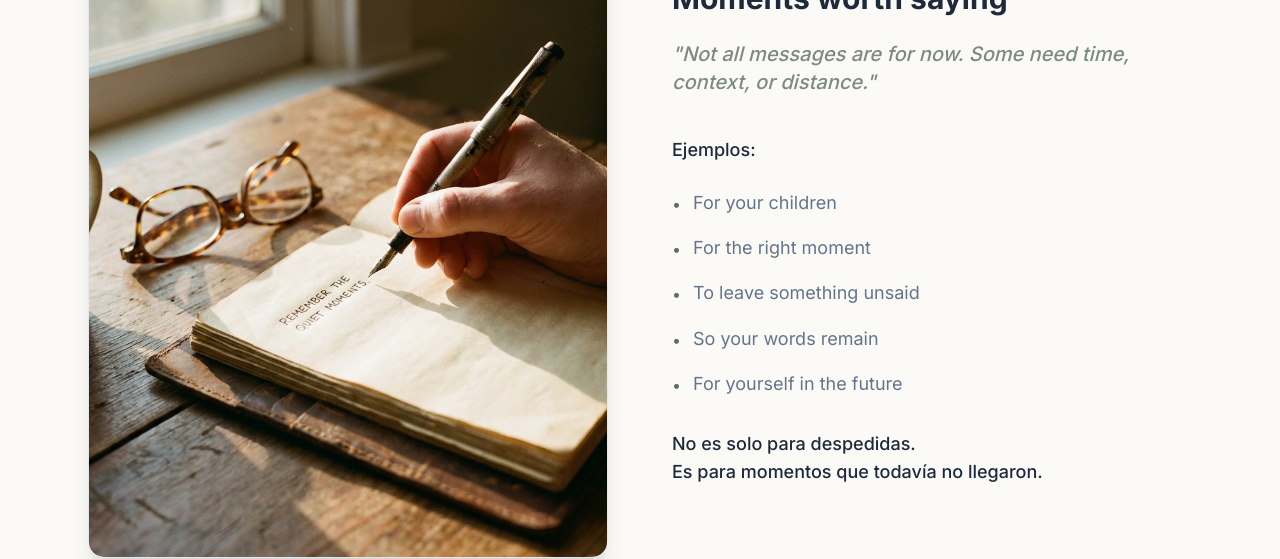
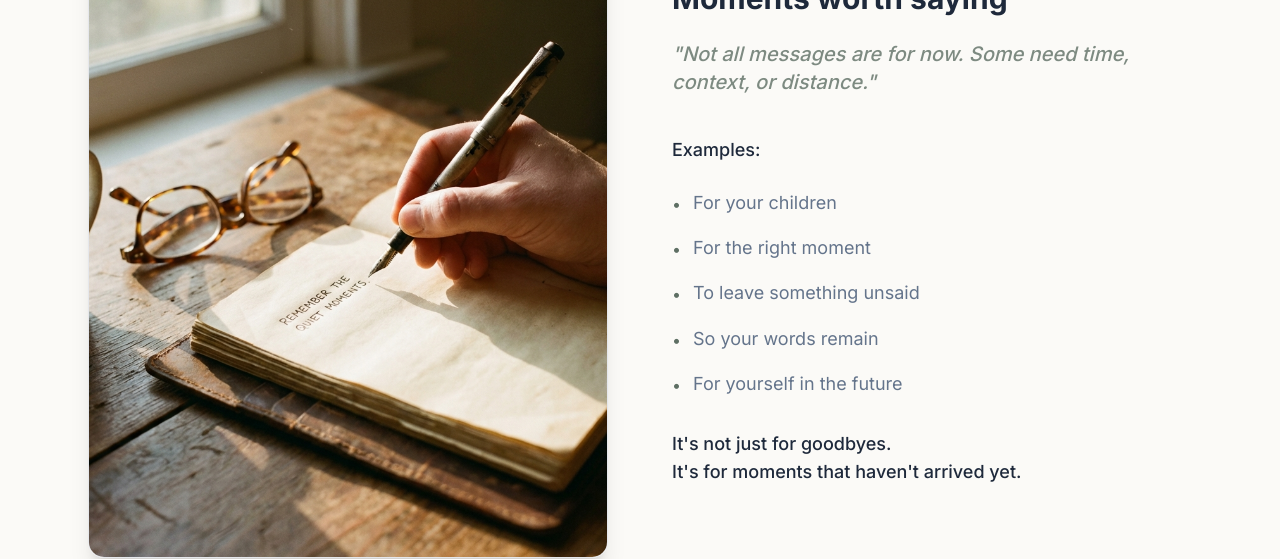
Before and after one commit to danielfernandezesnal/voiceforlater, a Next.js app: page /en in a window 1280 px wide. Shown: the part 1320-1879 px from the top of the page. Built offline with nearby package versions, Linux system fonts and the light colour scheme; no server answers.

Commit message:
feat(i18n): localize landing page hardcoded strings

```diff
--- a/app/[locale]/page.tsx
+++ b/app/[locale]/page.tsx
@@ -148,7 +148,7 @@ export default async function LocaleHomePage({
                         <p className="text-xl text-primary italic font-medium mb-10 opacity-80">
                             &quot;{dict.landing.uses.subtitle}&quot;
                         </p>
-                        <p className="text-lg mb-6 font-medium">Ejemplos:</p>
+                        <p className="text-lg mb-6 font-medium">{dict.landing.uses.examples_label}</p>
                         <ul className="space-y-4">
                             {dict.landing.uses.items.map((item, i) => (
                                 <li key={i} className="flex items-start gap-3">
@@ -159,9 +159,8 @@ export default async function LocaleHomePage({
                                 </li>
                             ))}
                         </ul>
-                        <p className="text-lg mt-8 font-medium">
-                            No es solo para despedidas.<br />
-                            Es para momentos que todavía no llegaron.
+                        <p className="text-lg mt-8 font-medium whitespace-pre-line">
+                            {dict.landing.uses.closing}
                         </p>
                     </div>
                 </div>
@@ -288,7 +287,7 @@ export default async function LocaleHomePage({
                         {/* Free Plan */}
                         <div className="bg-card p-8 rounded-2xl border border-border shadow-sm flex flex-col">
                             <h3 className="text-xl font-bold mb-2">{dict.landing.pricing.free.title}</h3>
-                            <div className="text-3xl font-bold mb-6">USD 0</div>
+                            <div className="text-3xl font-bold mb-6">{dict.landing.pricing.free.price}</div>
                             <ul className="space-y-4 mb-8 text-left flex-1">
                                 {dict.landing.pricing.free.features.map((f, i) => (
                                     <li key={i} className="flex items-center gap-2 text-sm text-muted-foreground">
--- a/messages/en.json
+++ b/messages/en.json
@@ -54,7 +54,9 @@
           "title": "For yourself in the future",
           "description": "A message for your future self (time capsule)."
         }
-      ]
+      ],
+      "examples_label": "Examples:",
+      "closing": "It's not just for goodbyes.\nIt's for moments that haven't arrived yet."
     },
     "howItWorks": {
       "title": "How it works",
@@ -114,7 +116,8 @@
           "Text only",
           "Choose the exact delivery date",
           "1 trusted person (companion)"
-        ]
+        ],
+        "price": "USD 0"
       },
       "pro": {
         "title": "Pro",
--- a/messages/es.json
+++ b/messages/es.json
@@ -43,7 +43,9 @@
         "Un mensaje que solo debería enviarse si vos no respondés más",
         "Un mensaje para vos mismo en el futuro (cápsula del tiempo)",
         "Algo que no querés olvidar decir"
-      ]
+      ],
+      "examples_label": "Ejemplos:",
+      "closing": "No es solo para despedidas.\nEs para momentos que todavía no llegaron."
     },
     "howItWorks": {
       "title": "Cómo funciona",
@@ -103,7 +105,8 @@
           "Solo texto",
           "Elige fecha exacta de envío",
           "1 persona de confianza (cómplice) para garantizar la entrega"
-        ]
+        ],
+        "price": "USD 0"
       },
       "pro": {
         "title": "Pro",
```
